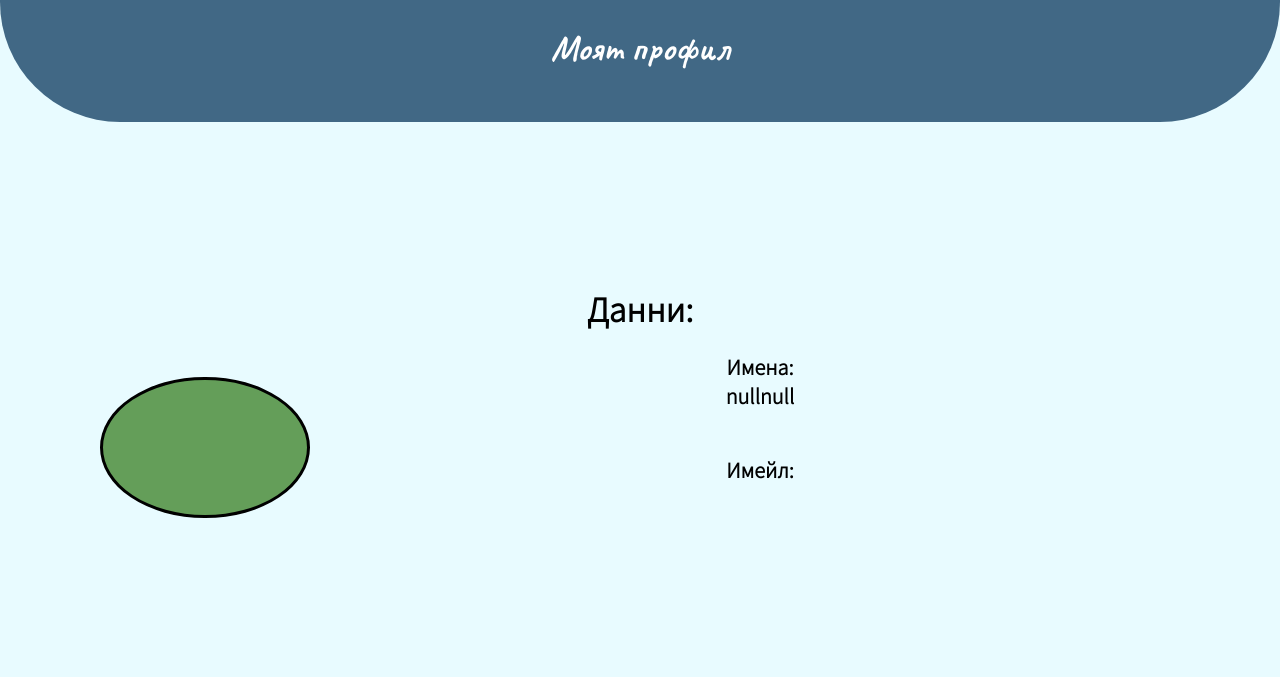
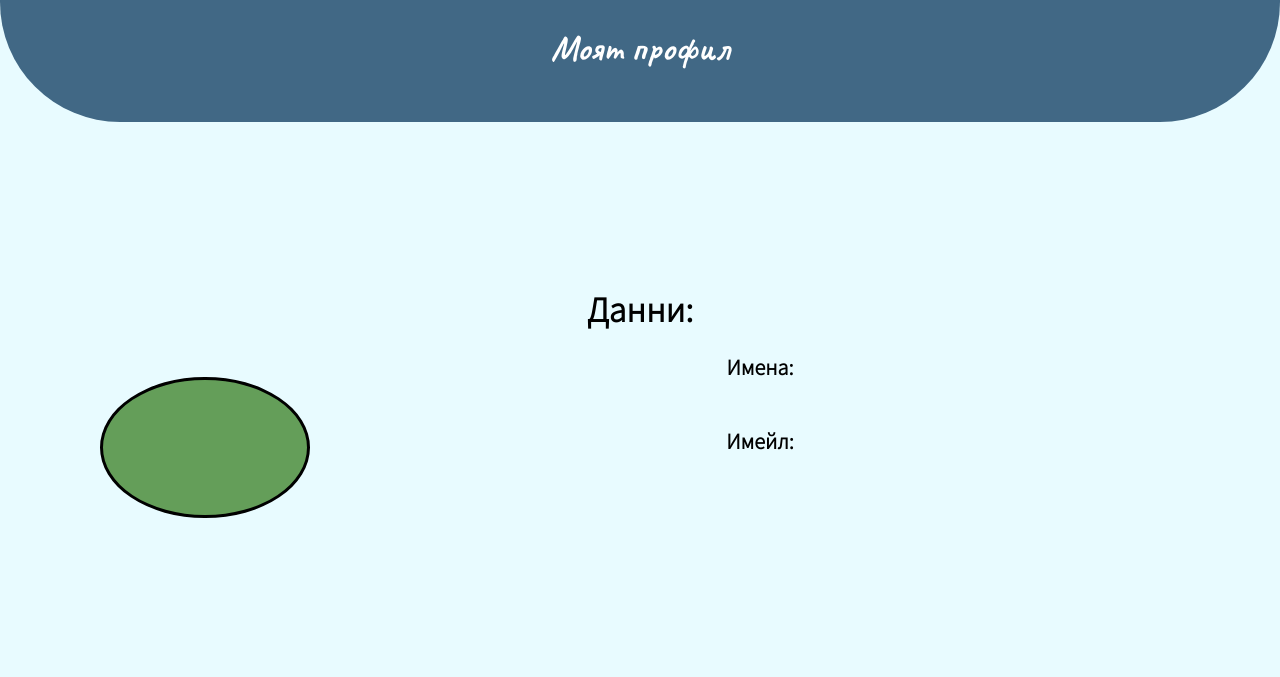
Before and after one commit to biology1234/geography-game, a website: page myProfile.html in a window 1280 px wide. Shown: the part 123-800 px from the top of the page. Drawn offline with Linux system fonts and the light colour scheme; no server answers.

Commit message:
Update myProfile.html

```diff
--- a/myProfile.html
+++ b/myProfile.html
@@ -64,9 +64,8 @@
                 });
             });
             const userName = localStorage.getItem('userName');
-            const lastName = localStorage.getItem('lastName');
             const name2 = document.getElementById('name');
-            name2.textContent = userName + '' + lastName;
+            name2.textContent = userName;
            const userEmail = localStorage.getItem('userEmail');
            const email2 = document.getElementById('email');
            email2.textContent = userEmail;
```
